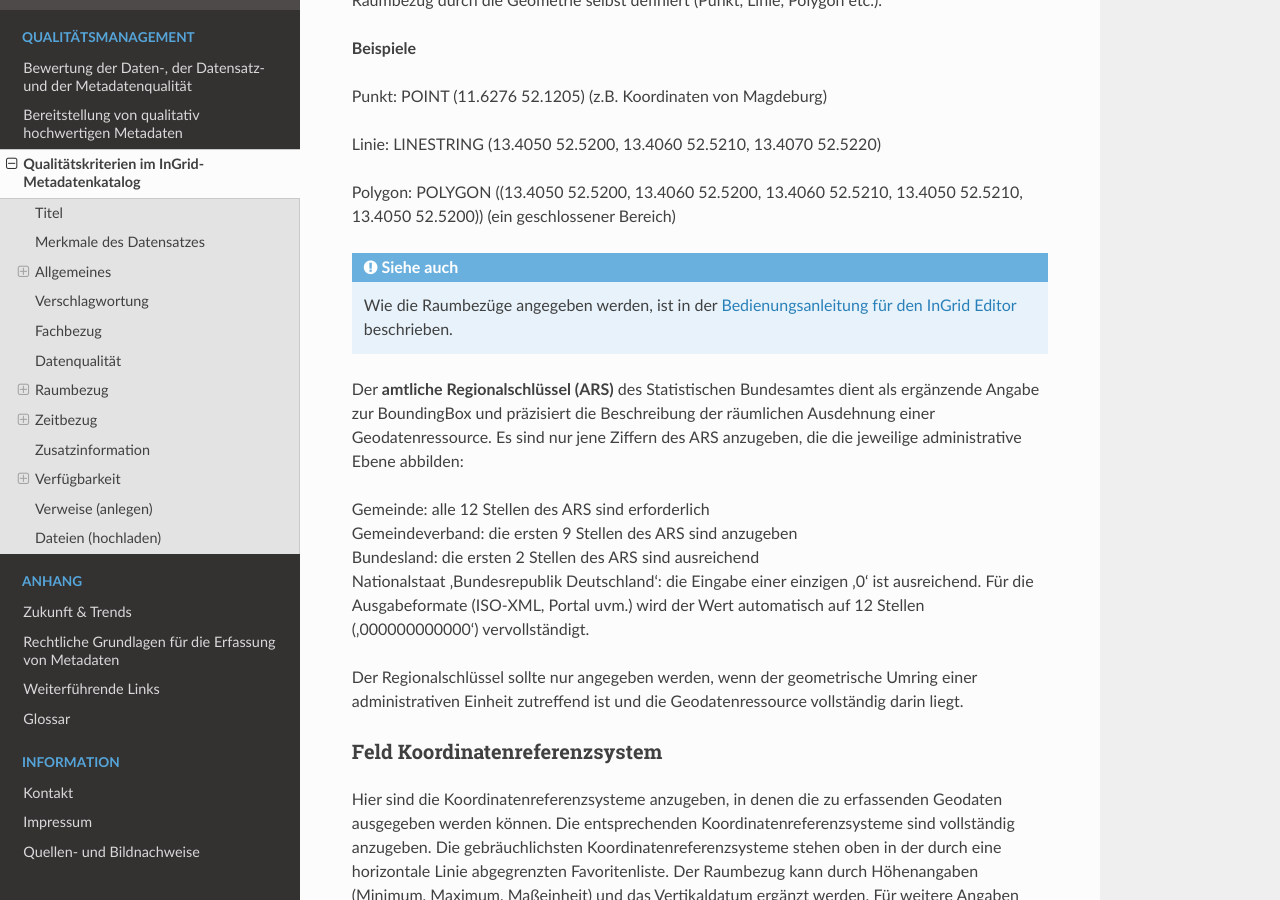
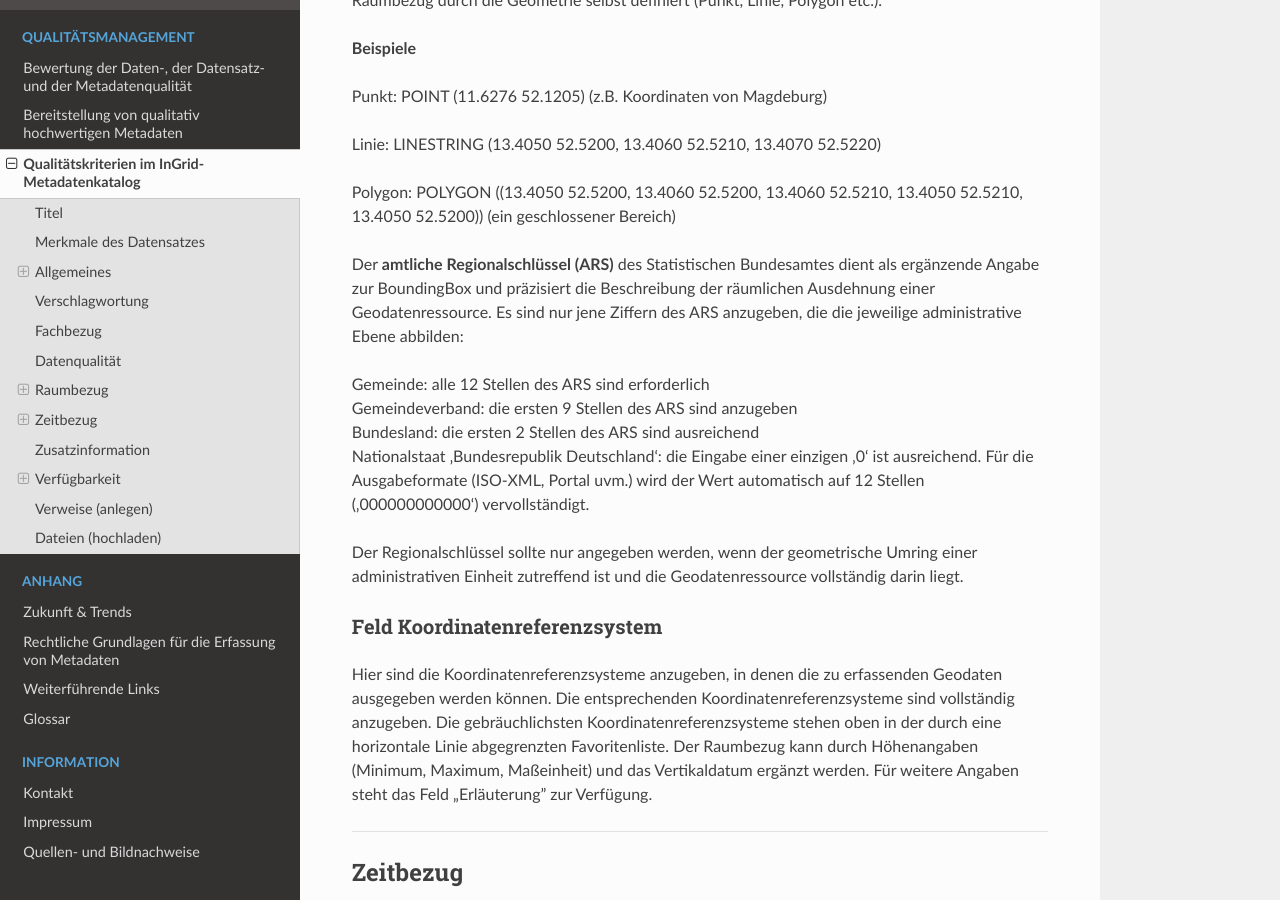
Before and after one commit to tomiwo/ingrid-mdk-st-high-quality-metadata, a Sphinx documentation site: the page built from docs/qualitaetsmanagement/metadatenschema-ige.rst, in a window 1280 px wide and 900 px high, scrolled down 5094 px. Built offline with Sphinx 7.4.7 and the Read the Docs theme 3.1.0, drawn with Linux system fonts in a browser that asks for light colours.

Commit message:
Update metadatenschema-ige.rst

```diff
--- a/docs/qualitaetsmanagement/metadatenschema-ige.rst
+++ b/docs/qualitaetsmanagement/metadatenschema-ige.rst
@@ -179,10 +179,6 @@ Punkt: POINT (11.6276 52.1205) (z.B. Koordinaten von Magdeburg)
 Linie: LINESTRING (13.4050 52.5200, 13.4060 52.5210, 13.4070 52.5220)
 
 Polygon: POLYGON ((13.4050 52.5200, 13.4060 52.5200, 13.4060 52.5210, 13.4050 52.5210, 13.4050 52.5200)) (ein geschlossener Bereich)
-
-
-.. seealso:: Wie die Raumbezüge angegeben werden, ist in der `Bedienungsanleitung  für den InGrid Editor <https://metaver-bedienungsanleitung.readthedocs.io/de/latest/ingrid-editor/erfassung/erfassung-metadaten.html#abschnitt-raumbezug>`_ beschrieben.
-
 
 
 Der **amtliche Regionalschlüssel (ARS)** des Statistischen Bundesamtes dient als ergänzende Angabe zur BoundingBox und präzisiert die Beschreibung der räumlichen Ausdehnung einer Geodatenressource. Es sind nur jene Ziffern des ARS anzugeben, die die jeweilige administrative Ebene abbilden:
```
